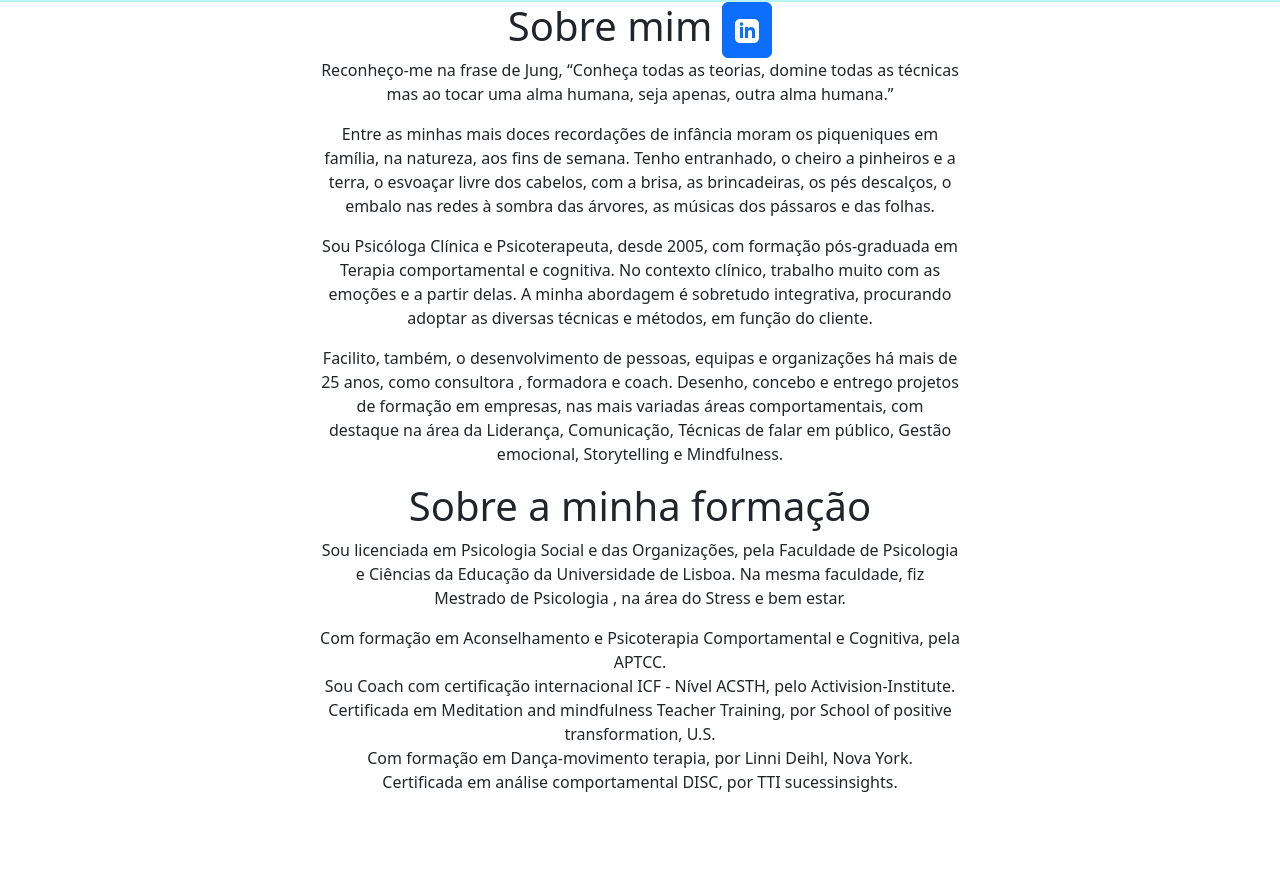
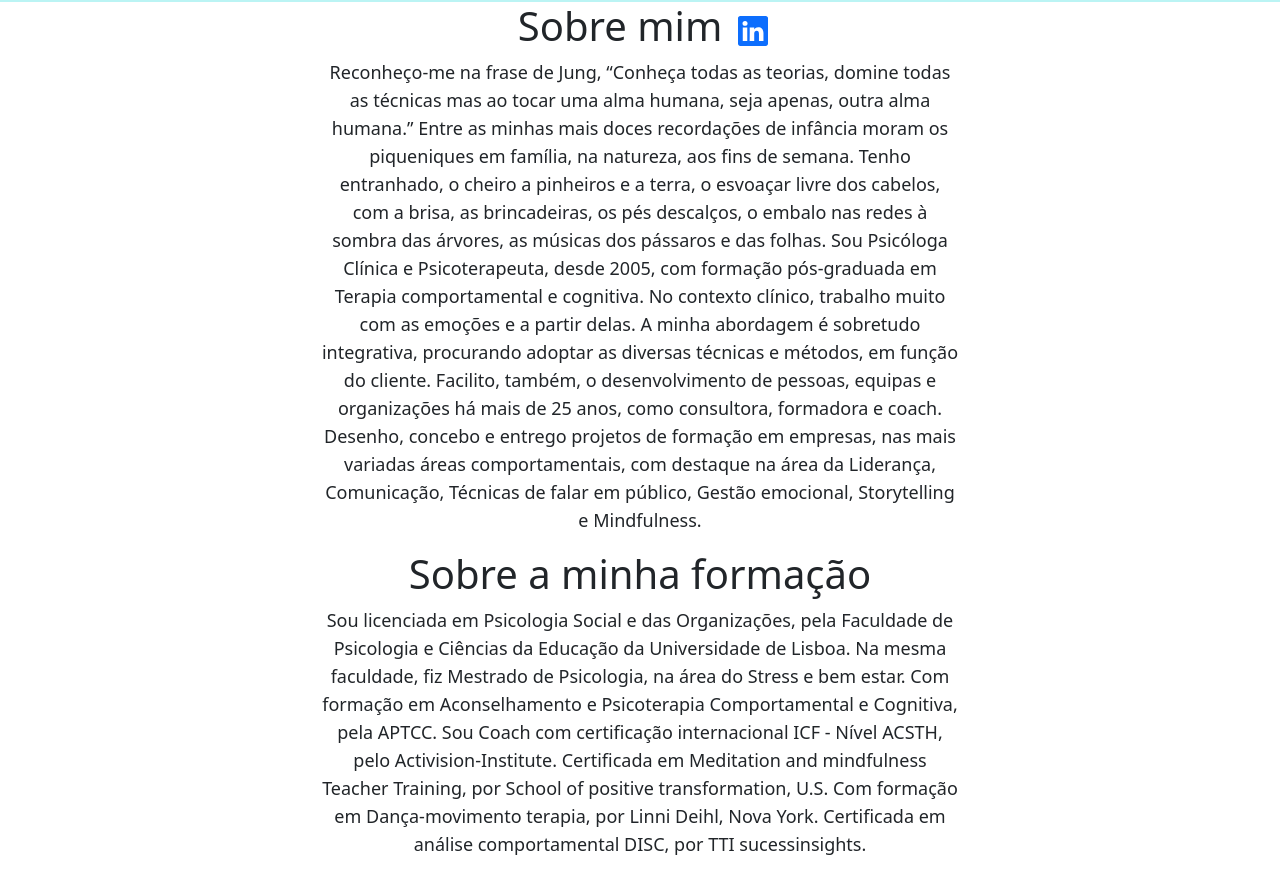
Before and after one commit to omilhano/CarlaMilhano, a React (Create React App) app: page / in a window 1280 px wide. Shown: the part 798-1672 px from the top of the page. Before the commit the page ends 1608 px from the top, so only its background shows below. Built offline with nearby package versions, Linux system fonts and the light colour scheme; a web font is replaced by a local one.

Commit message:
updated text on main page

```diff
--- a/package.json
+++ b/package.json
@@ -7,6 +7,7 @@
     "cra-template": "1.2.0",
     "react": "^19.0.0",
     "react-bootstrap": "^2.10.9",
+    "react-bootstrap-icons": "^1.11.5",
     "react-dom": "^19.0.0",
     "react-router-dom": "^7.1.3",
     "react-scripts": "5.0.1"
--- a/src/components/intro.css
+++ b/src/components/intro.css
@@ -7,14 +7,30 @@
     width: 50%;
 }
 
-
-#hat{
-    width: 50px;
-    height: 50px;
-}
-
 #header{
     display: flex;
     flex-direction: row;
     gap: 10px   ;
+    justify-content: center;
+    align-items: center;
 }
+
+#linkedin-button{
+    height: 30px;
+    width: 30px;
+    border: none;
+    background-color: transparent;
+}
+#linkedin-place :hover{
+    color: #0A66C2;
+    cursor: pointer;
+}
+
+#about-me-text{
+    font-size: 1.125rem;
+    line-height: 1.75rem;
+}
+
+button{
+    width: fit-content;
+}
--- a/src/components/introduction.js
+++ b/src/components/introduction.js
@@ -8,32 +8,19 @@ const Introduction = () => {
     return (
         <div id='skill-check'>
             <div id='header'><h1>Sobre mim </h1>
-                <button onClick={redirectLinkedin} type="button" class="btn btn-primary" id="bi-linkedin">
-                    <svg xmlns="http://www.w3.org/2000/svg" width="24" height="24" fill="currentColor" viewBox="0 0 24 24">
-                        <path
-                            d="M19 0h-14c-2.761 0-5 2.239-5 5v14c0 2.761 2.239 5 5 5h14c2.762 0 5-2.239 5-5v-14c0-2.761-2.238-5-5-5zm-11 19h-3v-11h3v11zm-1.5-12.268c-.966 0-1.75-.79-1.75-1.764s.784-1.764 1.75-1.764 1.75.79 1.75 1.764-.783 1.764-1.75 1.764zm13.5 12.268h-3v-5.604c0-3.368-4-3.113-4 0v5.604h-3v-11h3v1.765c1.396-2.586 7-2.777 7 2.476v6.759z" />
-                    </svg>
+            <button id='linkedin-button' onClick={redirectLinkedin}>
+                <svg id='linkedin-place' xmlns="http://www.w3.org/2000/svg" width="30" height="30" fill="#0d6efd" class="bi bi-linkedin" viewBox="0 0 16 16">
+                    <path d="M0 1.146C0 .513.526 0 1.175 0h13.65C15.474 0 16 .513 16 1.146v13.708c0 .633-.526 1.146-1.175 1.146H1.175C.526 16 0 15.487 0 14.854zm4.943 12.248V6.169H2.542v7.225zm-1.2-8.212c.837 0 1.358-.554 1.358-1.248-.015-.709-.52-1.248-1.342-1.248S2.4 3.226 2.4 3.934c0 .694.521 1.248 1.327 1.248zm4.908 8.212V9.359c0-.216.016-.432.08-.586.173-.431.568-.878 1.232-.878.869 0 1.216.662 1.216 1.634v3.865h2.401V9.25c0-2.22-1.184-3.252-2.764-3.252-1.274 0-1.845.7-2.165 1.193v.025h-.016l.016-.025V6.169h-2.4c.03.678 0 7.225 0 7.225z" />
+                </svg>
                 </button>
             </div>
-            <p>Reconheço-me na frase de Jung, “Conheça todas as teorias, domine todas as técnicas mas ao tocar uma alma humana, seja apenas, outra alma humana.”</p>
-            <p>Entre as minhas mais doces recordações de infância moram os piqueniques em família, na natureza, aos fins de semana. Tenho entranhado, o cheiro a pinheiros e a terra, o esvoaçar livre dos cabelos, com a brisa, as brincadeiras, os pés descalços, o embalo nas redes à sombra das árvores, as músicas dos pássaros e das folhas.
+            <p id='about-me-text'>
+                Reconheço-me na frase de Jung, “Conheça todas as teorias, domine todas as técnicas mas ao tocar uma alma humana, seja apenas, outra alma humana.” Entre as minhas mais doces recordações de infância moram os piqueniques em família, na natureza, aos fins de semana. Tenho entranhado, o cheiro a pinheiros e a terra, o esvoaçar livre dos cabelos, com a brisa, as brincadeiras, os pés descalços, o embalo nas redes à sombra das árvores, as músicas dos pássaros e das folhas. Sou Psicóloga Clínica e Psicoterapeuta, desde 2005, com formação pós-graduada em Terapia comportamental e cognitiva. No contexto clínico, trabalho muito com as emoções e a partir delas. A minha abordagem é sobretudo integrativa, procurando adoptar as diversas técnicas e métodos, em função do cliente. Facilito, também, o desenvolvimento de pessoas, equipas e organizações há mais de 25 anos, como consultora, formadora e coach. Desenho, concebo e entrego projetos de formação em empresas, nas mais variadas áreas comportamentais, com destaque na área da Liderança, Comunicação, Técnicas de falar em público, Gestão emocional, Storytelling e Mindfulness.
             </p>
-            <p>Sou Psicóloga Clínica e Psicoterapeuta, desde 2005, com formação pós-graduada em Terapia comportamental e cognitiva. No contexto clínico, trabalho muito com as emoções e a partir delas. A minha abordagem é sobretudo  integrativa, procurando adoptar as diversas técnicas e métodos, em função do cliente.
+            <h1>Sobre a minha formação</h1>
+            <p id='about-me-text'>
+                Sou licenciada em Psicologia Social e das Organizações, pela Faculdade de Psicologia e Ciências da Educação da Universidade de Lisboa. Na mesma faculdade, fiz Mestrado de Psicologia, na área do Stress e bem estar. Com formação em Aconselhamento e Psicoterapia Comportamental e Cognitiva, pela APTCC. Sou Coach com certificação internacional ICF - Nível ACSTH, pelo Activision-Institute. Certificada em Meditation and mindfulness Teacher Training, por School of positive transformation, U.S. Com formação em Dança-movimento terapia, por Linni Deihl, Nova York. Certificada em análise comportamental DISC, por TTI sucessinsights.
             </p>
-            <p>Facilito, também, o desenvolvimento de pessoas, equipas e organizações há mais de 25 anos, como consultora , formadora e coach. Desenho, concebo e entrego projetos de formação em empresas, nas mais variadas áreas comportamentais, com destaque na área da Liderança, Comunicação, Técnicas de falar em público, Gestão emocional, Storytelling e Mindfulness.
-            </p>
-
-            <h1>Sobre a minha formação</h1>
-            <p>Sou licenciada em Psicologia Social e das Organizações, pela Faculdade de Psicologia e Ciências da Educação da Universidade de Lisboa. Na mesma faculdade, fiz Mestrado de Psicologia , na área do Stress e bem estar.
-            </p>
-            <p>
-                Com formação em Aconselhamento e Psicoterapia Comportamental e Cognitiva, pela APTCC. <br></br>
-                Sou Coach com certificação internacional ICF - Nível ACSTH, pelo Activision-Institute.<br></br>
-                Certificada em Meditation and mindfulness Teacher Training, por School of positive transformation, U.S.<br></br>
-                Com formação em Dança-movimento terapia, por Linni Deihl, Nova York.<br></br>
-                Certificada em análise comportamental DISC, por TTI sucessinsights.
-            </p>
-
         </div>
     );
 };
--- a/src/pages/MainPage.css
+++ b/src/pages/MainPage.css
@@ -12,6 +12,7 @@
 
 img {
     width: 50%;
+    border-radius: 50%;
 }
 
 .first-section {
```
Also changed, not shown: 1 other file (tests, documents, lock files or other folders).
